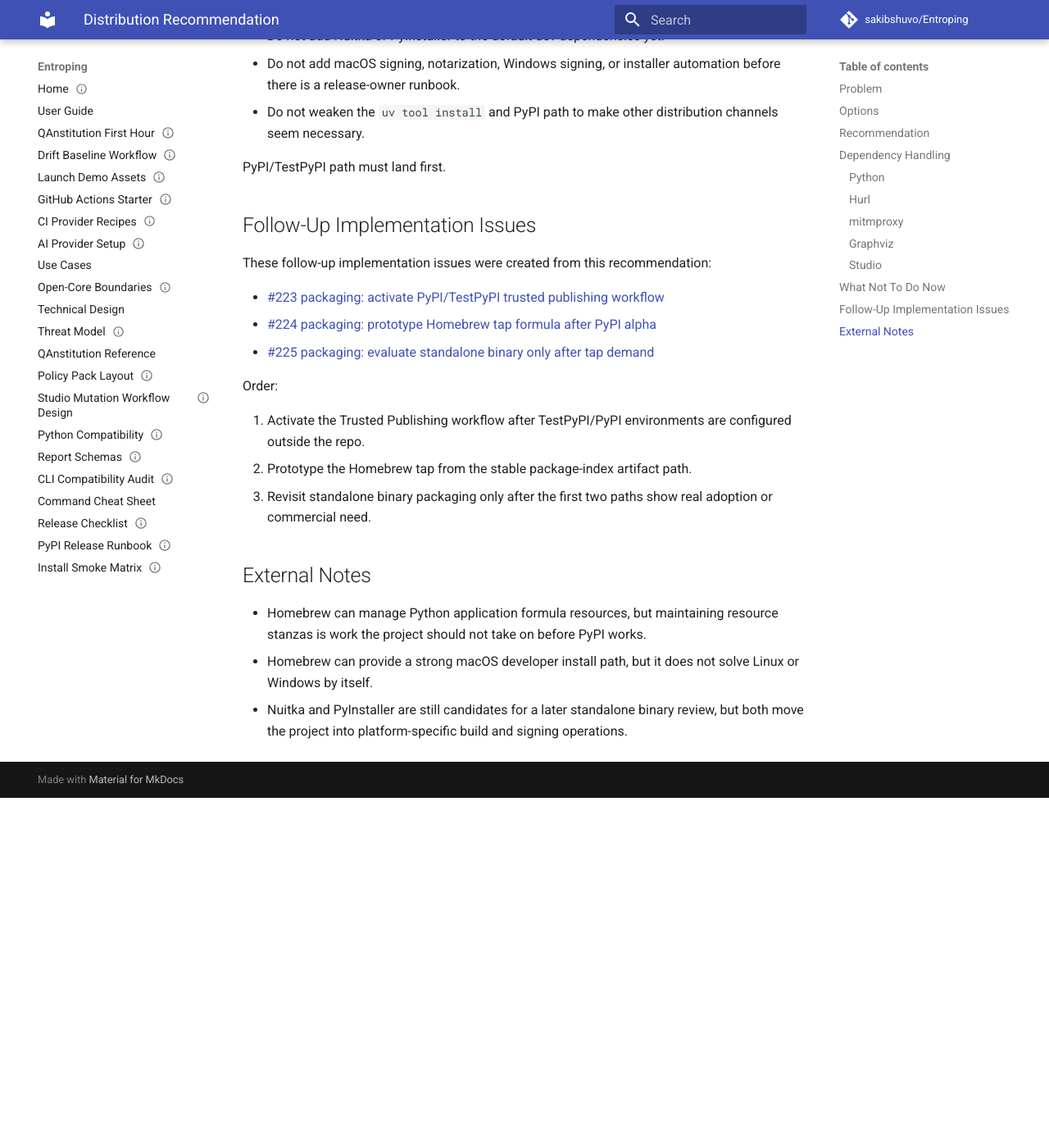
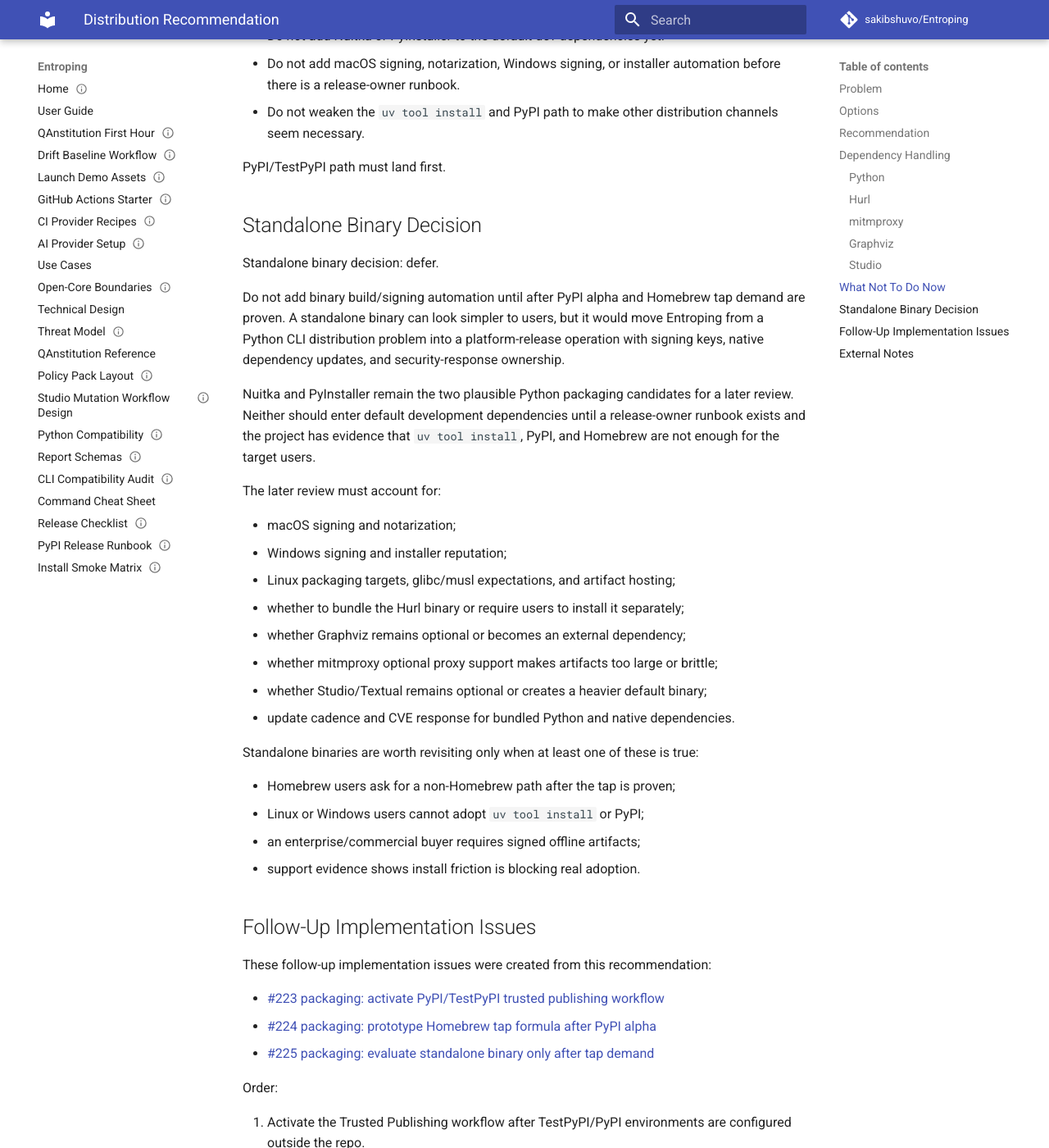
Before and after one commit to sakibshuvo/Entroping, an MkDocs documentation site: the page built from docs/meta/DISTRIBUTION_RECOMMENDATION.md, in a window 1280 px wide and 1400 px high, scrolled down 2336 px. Shown: the whole window at 82% size. Built offline with MkDocs 1.6.1 and Material for MkDocs 9.7.7, drawn with Linux system fonts in a browser that asks for light colours; comment, search, counter and statistics services are not loaded; before the commit the page ends 3309 px from its top, so only the background shows below that.

Commit message:
docs(packaging): defer standalone binaries

```diff
--- a/docs/meta/DISTRIBUTION_RECOMMENDATION.md
+++ b/docs/meta/DISTRIBUTION_RECOMMENDATION.md
@@ -103,6 +103,40 @@
 
 PyPI/TestPyPI path must land first.
 
+## Standalone Binary Decision
+
+Standalone binary decision: defer.
+
+Do not add binary build/signing automation until after PyPI alpha and Homebrew tap demand are proven.
+A standalone binary can look simpler to users, but it
+would move Entroping from a Python CLI distribution problem into a
+platform-release operation with signing keys, native dependency updates, and
+security-response ownership.
+
+Nuitka and PyInstaller remain the two plausible Python packaging candidates for
+a later review. Neither should enter default development dependencies until a
+release-owner runbook exists and the project has evidence that `uv tool
+install`, PyPI, and Homebrew are not enough for the target users.
+
+The later review must account for:
+
+- macOS signing and notarization;
+- Windows signing and installer reputation;
+- Linux packaging targets, glibc/musl expectations, and artifact hosting;
+- whether to bundle the Hurl binary or require users to install it separately;
+- whether Graphviz remains optional or becomes an external dependency;
+- whether mitmproxy optional proxy support makes artifacts too large or brittle;
+- whether Studio/Textual remains optional or creates a heavier default binary;
+- update cadence and CVE response for bundled Python and native dependencies.
+
+Standalone binaries are worth revisiting only when at least one of these is
+true:
+
+- Homebrew users ask for a non-Homebrew path after the tap is proven;
+- Linux or Windows users cannot adopt `uv tool install` or PyPI;
+- an enterprise/commercial buyer requires signed offline artifacts;
+- support evidence shows install friction is blocking real adoption.
+
 ## Follow-Up Implementation Issues
 
 These follow-up implementation issues were created from this recommendation:
```
Also changed, not shown: .context/changelog.md (+1 -0 lines), .context/lessons-learned.md (+1 -0 lines), .context/plan.md (+3 -0 lines), docs/meta/PROJECT_PROGRESS.md (+1 -0 lines), 1 other file.
